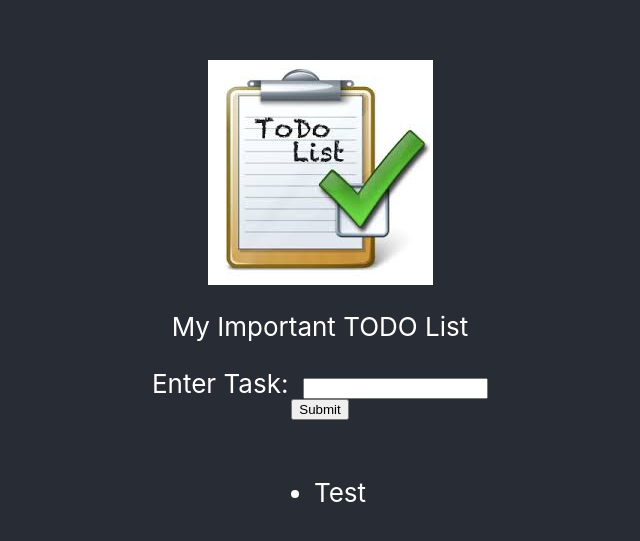
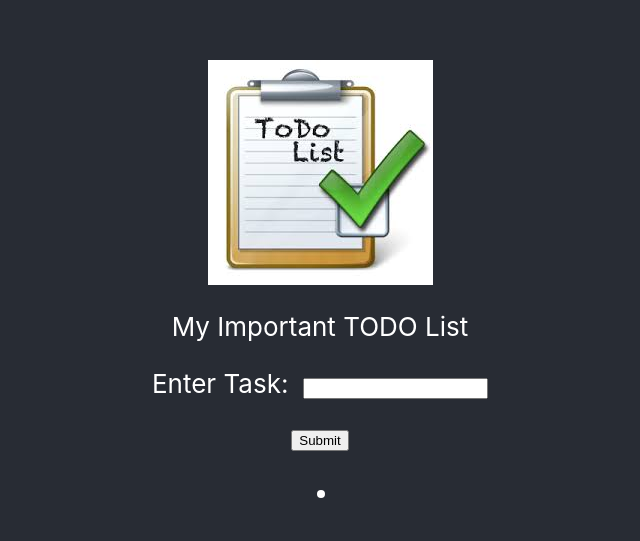
Before and after one commit to MoeCarson/ListTutorial, a React (Create React App) app: page / in a window 1280 px wide. Shown: the part 103-644 px from the top of the page, without its empty margins (320-960 px from the left). Built offline with nearby package versions, Linux system fonts and the light colour scheme.

Commit message:
moved button to new componenet

```diff
--- a/src/actions/index.js
+++ b/src/actions/index.js
@@ -1,4 +1,4 @@
 import * as consts from '../consts.js'
 
-export const buttonClicked = payload => ({ type: consts.BUTTON_CLICKED, payload })
+export const buttonClicked = () => ({ type: consts.BUTTON_CLICKED })
 export const createTodoUpdated = payload => ({ type: consts.CREATE_TODO_UPDATED, payload })
--- a/src/components/CreateTodo.js
+++ b/src/components/CreateTodo.js
@@ -1,11 +1,10 @@
 import React from 'react';
 
-const CreateTodo = ({ value, onClick , onChange}) =>
+const CreateTodo = ({ value, onChange}) =>
 <>
 <label>Enter Task: &nbsp;
 <input type="text" name="task" value={value} onChange={evt => onChange(evt.target.value)}/>
 </label>
-<input type="submit" value="Submit" onClick={onClick}/>
 </>
 
 export default CreateTodo;
--- a/src/components/Todos.js
+++ b/src/components/Todos.js
@@ -1,5 +1,9 @@
 import React from 'react';
 
-const Todos = ({ todo }) => <ul><li>{todo}</li></ul>
+const Todos = ({ todo, onClick }) =>
+<>
+<input type="submit" value="Submit" onClick={onClick}/>
+<ul><li>{todo}</li></ul>
+</>
 
 export default Todos;
--- a/src/containers/Todos.js
+++ b/src/containers/Todos.js
@@ -5,7 +5,6 @@ import * as actions from '../actions';
 const mapStateToProps = state => ({ todo: state.Todos.todo });
 
 const mapDispatchToProps = dispatch => ({
-        onChange: value => dispatch(actions.createTodoUpdated(value)),
         onClick:  () => dispatch(actions.buttonClicked())
     });
 
--- a/src/containers/createTodo.js
+++ b/src/containers/createTodo.js
@@ -6,7 +6,7 @@ import * as actions from '../actions';
 const mapStateToProps = state => ({ value: state.createTodo.value });
 
 const mapDispatchToProps = dispatch => ({
-        onChange: value => dispatch(actions.createTodoUpdated(value)),
+        onChange: value => dispatch(actions.createTodoUpdated(value))
     });
 
 export const CreateTodoContainer = connect(mapStateToProps, mapDispatchToProps)(CreateTodo);
--- a/src/reducers/Todos.js
+++ b/src/reducers/Todos.js
@@ -1,11 +1,11 @@
 import * as consts from '../consts.js'
 //
-export const initState = { todo: 'Test' }
+export const initState = { todo: '' }
 
 export const reducer = (state = initState, action) => {
     switch (action.type) {
         case consts.BUTTON_CLICKED:
-        return {...state, value: action.payload}
+        return {...state, todo: "NEW TODO CREATED"}
       default:
         return state
     }
```
